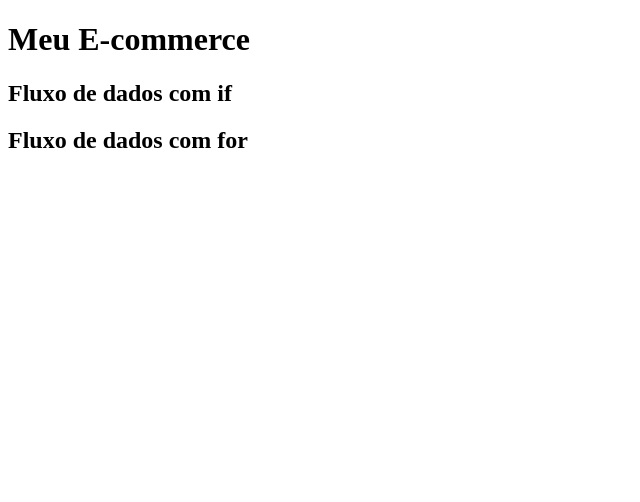
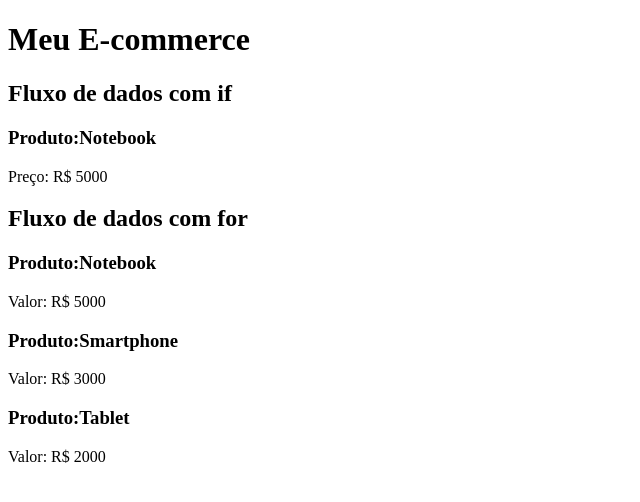
Before and after one commit to matheusdevux/e-commerce-oficial, an Angular app: page / in a window 1280 px wide. Shown: the top 502 px of the page, without its empty margins (0-640 px from the left). Built offline with nearby package versions, Linux system fonts and the light colour scheme.

Commit message:
feat: implementa exibição do fluxo de dados no template

```diff
--- a/src/app/components/produto/produto.ts
+++ b/src/app/components/produto/produto.ts
@@ -9,4 +9,11 @@ import { Component } from '@angular/core';
 export class Produto {
   produto = 'Notebook';
   preco = 5000;
+  mostrarProduto = true;
+  mostrarPreco = true;
+  produtos = [
+    { nome: 'Notebook', preco: 5000 },
+    { nome: 'Smartphone', preco: 3000 },
+    { nome: 'Tablet', preco: 2000 },
+  ];
 }
```
